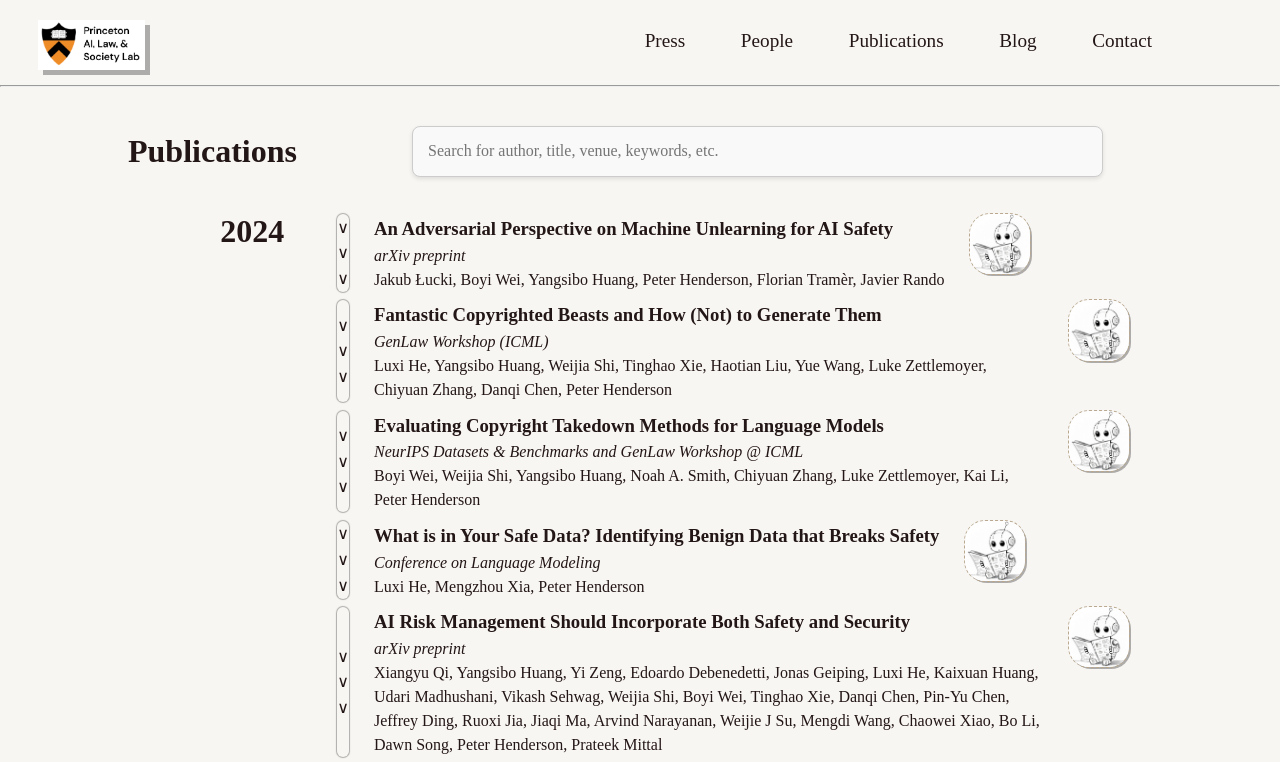
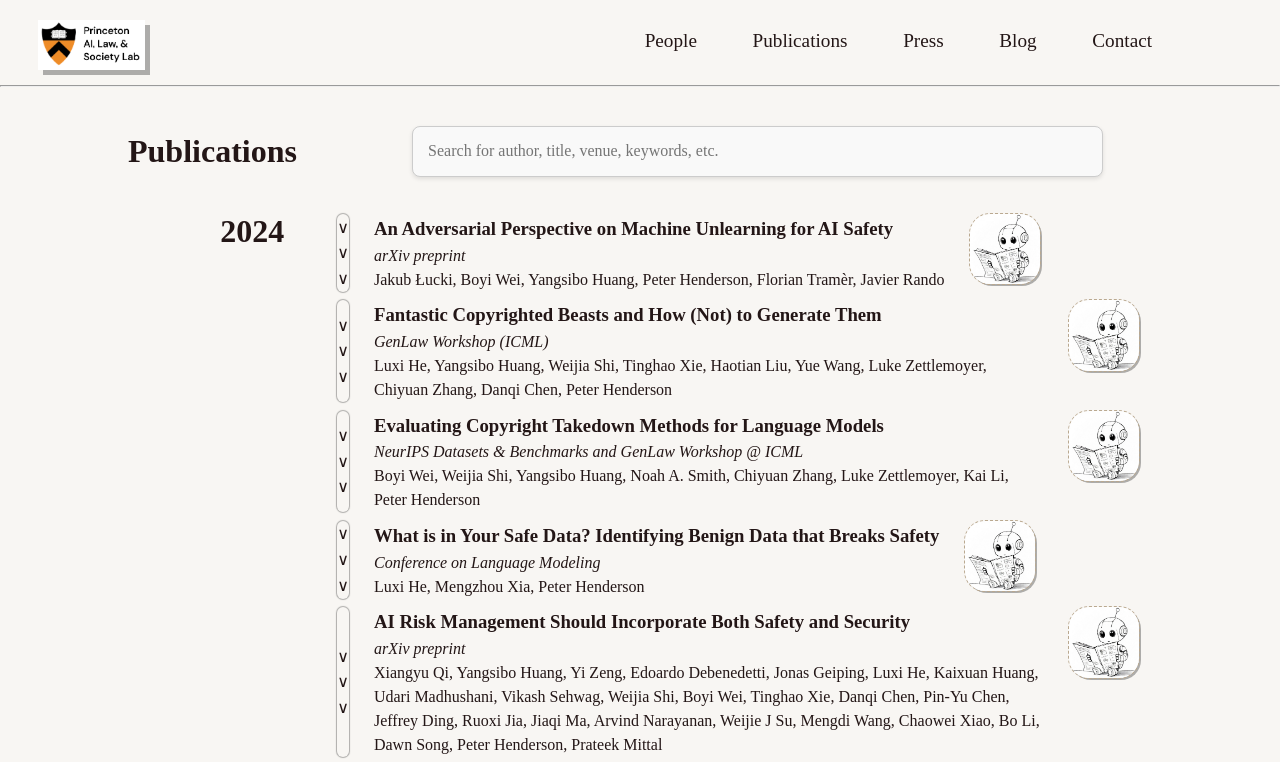
Before and after one commit to princeton-polaris-lab/polaris-lab-webpage, a React (Create React App) app: page /#/publications in a window 1280 px wide. Shown: the top 762 px of the page. Built offline with nearby package versions, Linux system fonts and the light colour scheme.

Commit message:
Finialize press page on desktop

```diff
--- a/src/App.js
+++ b/src/App.js
@@ -15,9 +15,9 @@ function Header() {
                         src={require("./logo.png")}
                         alt={"Logo of the AI Law and Society Lab"}/>
                 </Link></ul>
-                <ul><Link to="/press">Press</Link></ul>
                 <ul><Link to="/people">People</Link></ul>
                 <ul><Link to="/publications">Publications</Link></ul>
+                <ul><Link to="/press">Press</Link></ul>
                 <ul><a href={"https://www.ailawpolicy.com/"} target="_blank" rel="noreferrer">Blog</a></ul>
                 <Link to="/contact">Contact</Link>
             </nav>
--- a/src/press/press.css
+++ b/src/press/press.css
@@ -0,0 +1,30 @@
+.press-page {
+    padding-left: 7%;
+}
+
+.press-articles {
+    padding-left: 2%;
+    padding-right: 5%;
+}
+
+.article-card-content {
+    padding-right: 10%;
+    display: flex;
+    flex-direction: row;
+    gap: 2%;
+}
+
+.article-card .article-image {
+    width: 20%;
+    object-fit: contain;
+}
+
+.article-headline-div {
+    display: flex;
+    flex-direction: row;
+}
+
+.article-card .cute-robot-button {
+    position: relative;
+    top: 20%;
+}
--- a/src/press/press.jsx
+++ b/src/press/press.jsx
@@ -1,17 +1,12 @@
+import "./press.css"
+
 import pressArticles from "./press/press.json"
 
 export default function Press() {
   return (
-    <div className="press">
-      <h2>Press</h2>
-      <PressArticles/>
-    </div>
-  );
-}
-
-function PressArticles() {
-  return (
-    <div className="press-div">
+    <div className="press-page">
+      <h1>Press</h1>
+      <div className="press-articles">
       {
         pressArticles.map((article) => (
           <div>
@@ -21,7 +16,8 @@ function PressArticles() {
       )
       }
     </div>
-  )
+    </div>
+  );
 }
 
 const limitTextToNWords = (text, N) => {
@@ -31,17 +27,23 @@ const limitTextToNWords = (text, N) => {
 function ArticleCard( {article} ) {
   return (
     <div className="article-card">
-      <h2>
+      <hr/>
+      <div className="article-card-content">
+        <img
+          className="article-image"
+          src={require("./press/" + article.top_image_relative_path)}
+          alt={"Top image from press article " + article.title}/>
+        <div>
+          <h2> {article.title} </h2>
+          <p> {limitTextToNWords(article.text, 60) + "..."} </p>
+        </div>
         <a href={article.original_url} target="_blank" rel="noreferrer">
-          {article.title}
+                <img className="cute-robot-button"
+                src={require("./cute_robot_on_rocket_white.png")}
+                alt={"Cute robot on rocket right side view"}/>
         </a>
-      </h2>
-      <img
-        width={"auto"}
-        height={250}
-        src={require("./press/" + article.top_image_relative_path)}
-        alt={"Top image from press article " + article.title}/>
-      <p> {limitTextToNWords(article.text, 100) + "..."} </p>
+      </div>
+      <hr/>
     </div>
   )
 }
--- a/src/publications/publication_card.jsx
+++ b/src/publications/publication_card.jsx
@@ -25,7 +25,7 @@ export default function PublicationCard( {publication} ) {
                 }
             </div>
             <a href={publication.pdf} target="_blank" rel="noreferrer">
-                    <img className="cute-robot-reading-image"
+                    <img className="cute-robot-button"
                         src={require("./cute_robot_reading.png")}
                         alt="Cute robot reading a paper :)"
                     />
--- a/src/publications/publications.css
+++ b/src/publications/publications.css
@@ -56,19 +56,6 @@
 
 .publication-card a {
     /* Make <a> fit the robot image exactly */
-    width: 60px;
-    height: 60.35px;
+    width: 70px;
+    height: 70.35px;
 }
-
-.publication-card .cute-robot-reading-image {
-    width: 60px;
-    object-fit: cover;
-    outline: dashed 0.1px #baa990;;
-    border-radius: 20px;
-    box-shadow: 2px 2px 0px 0px rgba(0, 0, 0, 0.3);
-}
-
-.publication-card .cute-robot-reading-image:hover {
-    transform: scale(1.05);
-    box-shadow: 6px 6px 0px 0px rgba(0, 0, 0, 0.3);
-}
--- a/src/styles/utilities.css
+++ b/src/styles/utilities.css
@@ -7,3 +7,16 @@ button {
 	cursor: pointer;
 	outline: inherit;
 }
+
+.cute-robot-button {
+    width: 70px;
+    object-fit: contain;
+    outline: dashed 0.1px #baa990;;
+    border-radius: 20px;
+    box-shadow: 2px 2px 0px 0px rgba(0, 0, 0, 0.3);
+}
+
+.cute-robot-button:hover {
+    transform: scale(1.05);
+    box-shadow: 6px 6px 0px 0px rgba(0, 0, 0, 0.3);
+}
```
Also changed, not shown: src/press/cute_robot_on_rocket.png (added), src/press/cute_robot_on_rocket_white.png (added).
